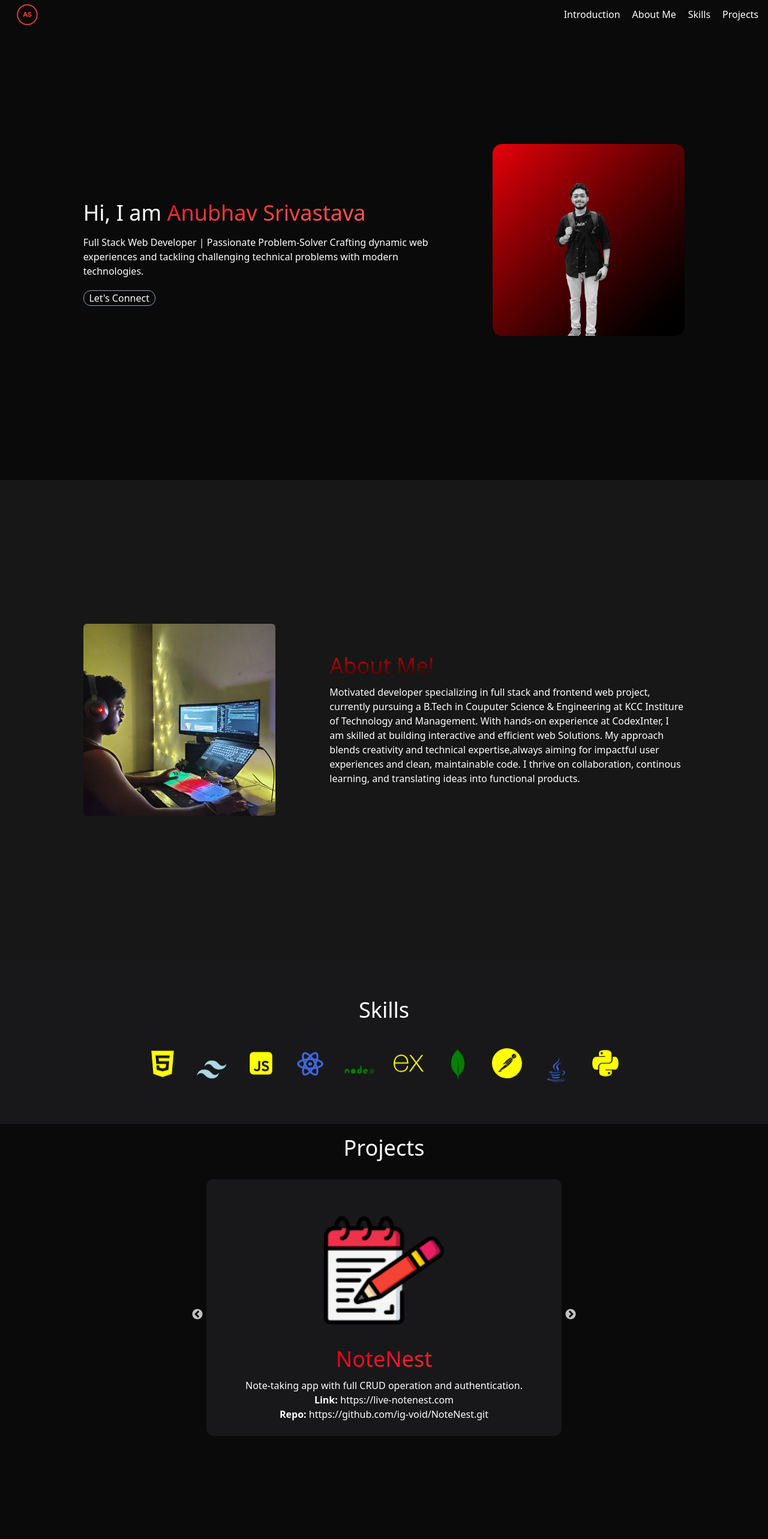
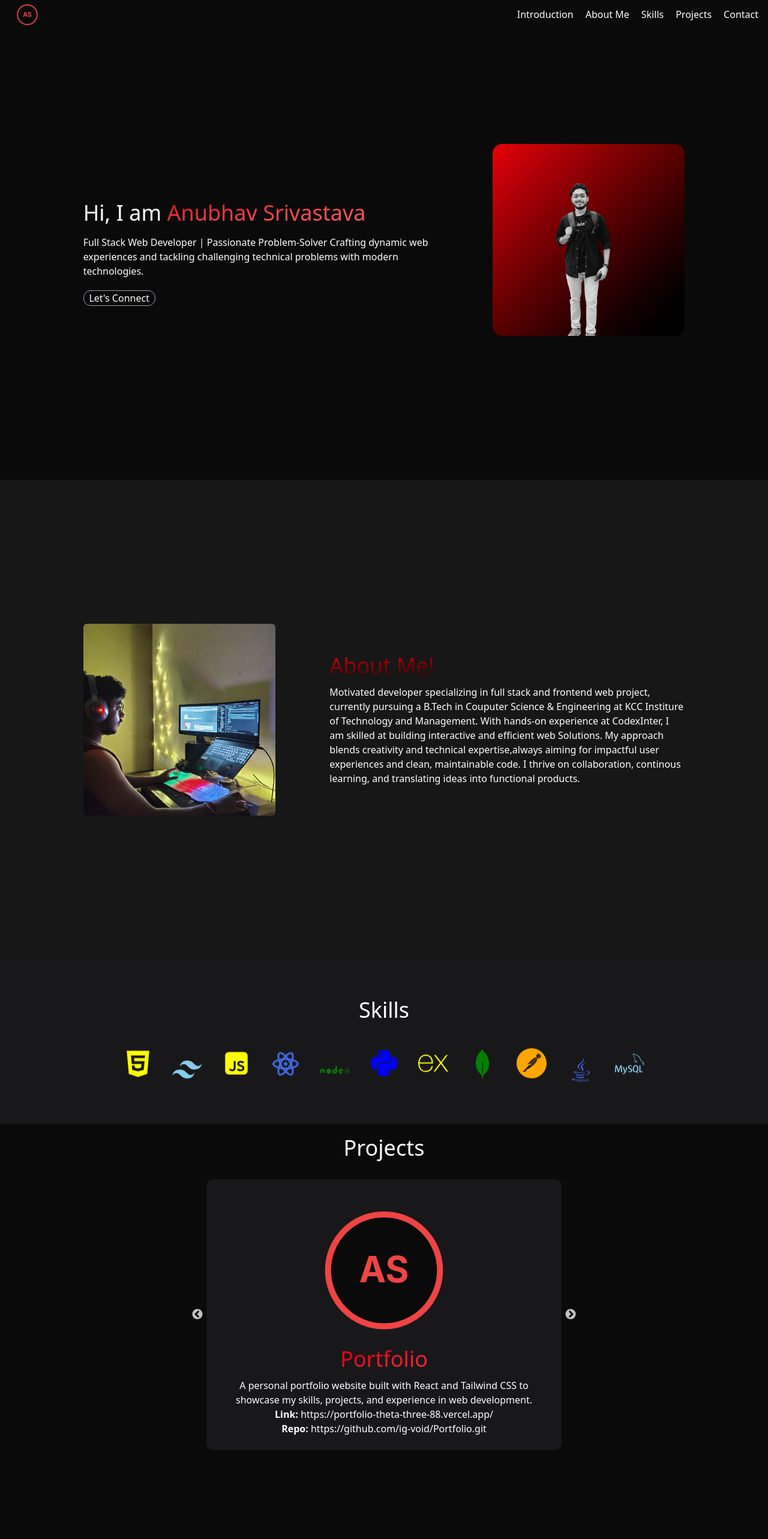
Before and after one commit to ig-void/Portfolio, a React (Vite) app: page / in a window 1280 px wide. Shown: the top 2566 px of the page at 60% size. Built offline with nearby package versions, Linux system fonts and the light colour scheme.

Commit message:
Added Skills and Portfolio website

```diff
--- a/src/App.jsx
+++ b/src/App.jsx
@@ -13,6 +13,7 @@ import { CiLinkedin } from "react-icons/ci";
 import { SiLeetcode } from "react-icons/si";
 import { DiJava } from "react-icons/di";
 import { FaPython } from "react-icons/fa";
+import { SiMysql } from "react-icons/si";
 import Slider from "react-slick";
 import "slick-carousel/slick/slick.css";
 import "slick-carousel/slick/slick-theme.css";
@@ -59,16 +60,17 @@ function App() {
       <h1 className="text-white text-3xl md:text-4xl">Skills</h1>
       <div className="flex flex-wrap gap-8 mt-4 items-center justify-center">
         <FaHtml5 color="yellow" size={50} className=" hover:drop-shadow-[0_0_15px_rgba(220,38,38,0.7)] animate-bounce [animation-duration:1s]"/>
-        <RiTailwindCssFill color="lightblue" size={50} className="hover:drop-shadow-[0_0_15px_rgba(220,38,38,0.7)] animate-bounce [animation-duration:2.5s]"/>
+        <RiTailwindCssFill color="skyblue" size={50} className="hover:drop-shadow-[0_0_15px_rgba(220,38,38,0.7)] animate-bounce [animation-duration:2.5s]"/>
         <RiJavascriptFill color="Yellow" size={50} className="hover:drop-shadow-[0_0_15px_rgba(220,38,38,0.7)] animate-bounce [animation-duration:2s]"/>
         <RiReactjsLine size={50} color="royalblue" className="hover:drop-shadow-[0_0_15px_rgba(220,38,38,0.7)] animate-bounce [animation-duration:1s]"/>
         <DiNodejs size={50} color="green" className="hover:drop-shadow-[0_0_15px_rgba(220,38,38,0.7)] animate-bounce [animation-duration:2.5s]"/>
+        <FaPython size={50} color="blue" className="hover:drop-shadow-[0_0_15px_rgba(220,38,38,0.7)] animate-bounce [animation-duration:2s]"/>
         <SiExpress size={50} color="yellow" className="hover:drop-shadow-[0_0_15px_rgba(220,38,38,0.7)] animate-bounce [animation-duration:2s]"/>
         <SiMongodb size={50} color="green" className="hover:drop-shadow-[0_0_15px_rgba(220,38,38,0.7)] animate-bounce [animation-duration:1s]"/>
-        <SiPostman size={50} color="yellow" className="hover:drop-shadow-[0_0_15px_rgba(220,38,38,0.7)] animate-bounce [animation-duration:2s]"/>
+        <SiPostman size={50} color="orange" className="hover:drop-shadow-[0_0_15px_rgba(220,38,38,0.7)] animate-bounce [animation-duration:2s]"/>
         <DiJava size={50} color="royalblue" className="hover:drop-shadow-[0_0_15px_rgba(220,38,38,0.7)] animate-bounce [animation-duration:2.5s]"/>
-        <FaPython size={50} color="yellow" className="hover:drop-shadow-[0_0_15px_rgba(220,38,38,0.7)] animate-bounce [animation-duration:2s]"/>
-      </div>
+        <SiMysql size={50} color="skyblue" className="hover:drop-shadow-[0_0_15px_rgba(220,38,38,0.7)] animate-bounce [animation-duration:1s]"/>
+            </div>
     </div>
     {/* Projects */}
     <div id="Projects" className="bg-neutral-950  flex justify-center items-center min-h-screen flex-col px-6 md:px-12">
@@ -142,18 +144,25 @@ function App() {
   )
 }
 const projects=[
+      {
+    title: "Portfolio",
+    description: "A personal portfolio website built with React and Tailwind CSS to showcase my skills, projects, and experience in web development.",
+    image: "logo.svg",
+    liveLink: "https://portfolio-theta-three-88.vercel.app/",
+    repoLink: "https://github.com/ig-void/Portfolio.git"
+  },
     {
     title: "NoteNest",
     description: "Note-taking app with full CRUD operation and authentication.",
     image: "3131619.png",
-    liveLink: "https://live-notenest.com",
+    liveLink: "https://note-nest-roan.vercel.app/",
     repoLink: "https://github.com/ig-void/NoteNest.git"
   },
       {
     title: "MyExcel",
     description: "Excel Analytics platform which allows user to generate 2-d and 3-d charts also user can view their previosly generated charts.",
     image:"excel.webp",
-    liveLink: "https://live-notenest.com",
+    liveLink: "https://my-excel-rho.vercel.app/",
     repoLink: "https://github.com/ig-void/MyExcel.git"
   },
     {
--- a/src/components/Navbar.jsx
+++ b/src/components/Navbar.jsx
@@ -9,10 +9,11 @@ const Navbar = () => {
       <div className="ml-3 flex justify-between items-center h-12 px-4">
         <div className="bg-transparent "><img width={35} src="/logo.svg" alt="" /></div>
         <div className="hidden md:flex gap-5">
-          <a  className="relative after:content-[''] after:absolute after:left-0 after:-bottom-1 after:h-[2px] after:w-full after:bg-blue-500 after:scale-x-0 after:origin-center after:transition-transform after:duration-300 hover:after:scale-x-100" href="#Introduction">Introduction</a>
-          <a  className="relative after:content-[''] after:absolute after:left-0 after:-bottom-1 after:h-[2px] after:w-full after:bg-blue-500 after:scale-x-0 after:origin-center after:transition-transform after:duration-300 hover:after:scale-x-100" href="#About Me">About Me</a>
-          <a  className="relative after:content-[''] after:absolute after:left-0 after:-bottom-1 after:h-[2px] after:w-full after:bg-blue-500 after:scale-x-0 after:origin-center after:transition-transform after:duration-300 hover:after:scale-x-100" href="#Skills">Skills</a>
-          <a  className="relative after:content-[''] after:absolute after:left-0 after:-bottom-1 after:h-[2px] after:w-full after:bg-blue-500 after:scale-x-0 after:origin-center after:transition-transform after:duration-300 hover:after:scale-x-100" href="#Projects">Projects</a>
+          <a  className="relative after:content-[''] after:absolute after:left-0 after:-bottom-1 after:h-[2px] after:w-full after:bg-red-600 after:scale-x-0 after:origin-center after:transition-transform after:duration-300 hover:after:scale-x-100" href="#Introduction">Introduction</a>
+          <a  className="relative after:content-[''] after:absolute after:left-0 after:-bottom-1 after:h-[2px] after:w-full after:bg-red-600 after:scale-x-0 after:origin-center after:transition-transform after:duration-300 hover:after:scale-x-100" href="#About Me">About Me</a>
+          <a  className="relative after:content-[''] after:absolute after:left-0 after:-bottom-1 after:h-[2px] after:w-full after:bg-red-600 after:scale-x-0 after:origin-center after:transition-transform after:duration-300 hover:after:scale-x-100" href="#Skills">Skills</a>
+          <a  className="relative after:content-[''] after:absolute after:left-0 after:-bottom-1 after:h-[2px] after:w-full after:bg-red-600 after:scale-x-0 after:origin-center after:transition-transform after:duration-300 hover:after:scale-x-100" href="#Projects">Projects</a>
+          <a  className="relative after:content-[''] after:absolute after:left-0 after:-bottom-1 after:h-[2px] after:w-full after:bg-red-600 after:scale-x-0 after:origin-center after:transition-transform after:duration-300 hover:after:scale-x-100" href="#contact">Contact</a>
         </div>
         <div className="md:hidden" onClick={() => setOpen(!open)}>
           {open ? <FaTimes size={20} /> : <FaBars size={20} />}
```
